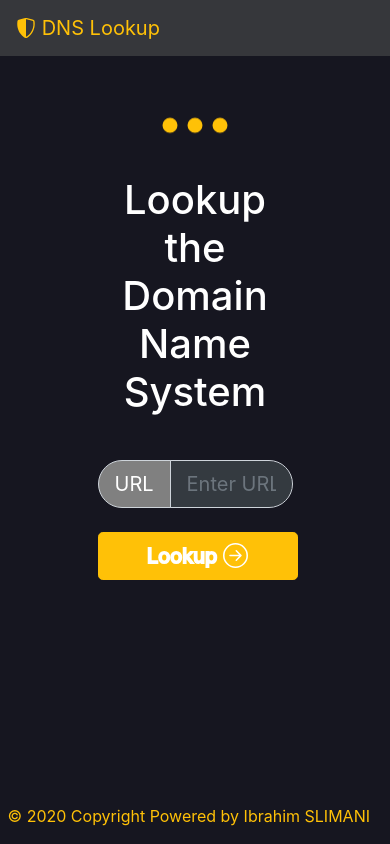
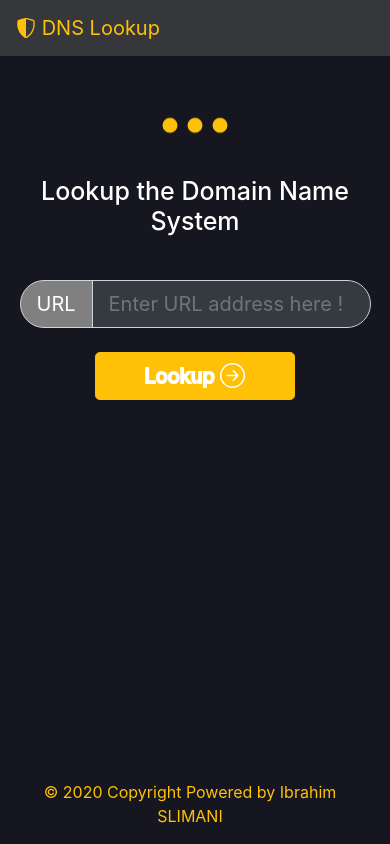
Before and after one commit to brahim-slimani/dnslookup, a Vue app: page / in a window 390 px wide. Built offline with nearby package versions, Linux system fonts and the light colour scheme; some icons are missing.

Commit message:
make the app responsive in mobile viewport

```diff
--- a/index.html
+++ b/index.html
@@ -3,7 +3,6 @@
   <head>
     <meta charset="utf-8">
     <meta name="viewport" content="width=device-width,initial-scale=1.0">
-    <link rel="icon" href="%PUBLIC_URL%/" />
     <title>DNS Lookup</title>
   </head>
   <body>
--- a/src/components/Footer.vue
+++ b/src/components/Footer.vue
@@ -19,9 +19,9 @@ export default {
 footer {
   position: fixed;
   bottom: 0px;
-  /* left: 0px; */
   right: 20px;
   margin-bottom: 0px;
+  margin-left: 10px;
 }
 
 .footer-content {
--- a/src/components/MasterContent.vue
+++ b/src/components/MasterContent.vue
@@ -172,4 +172,16 @@ function manageDisplay(element, key) {
 #labelFamily {
   margin-top: -15px;
 }
+
+/*** mobile viewport ***/
+@media (max-width: 600px) {
+  .content-body {
+    width: 90%;
+  }
+
+  .title-master-contnet {
+    font-size: 25px;
+  }
+}
+
 </style>
```
